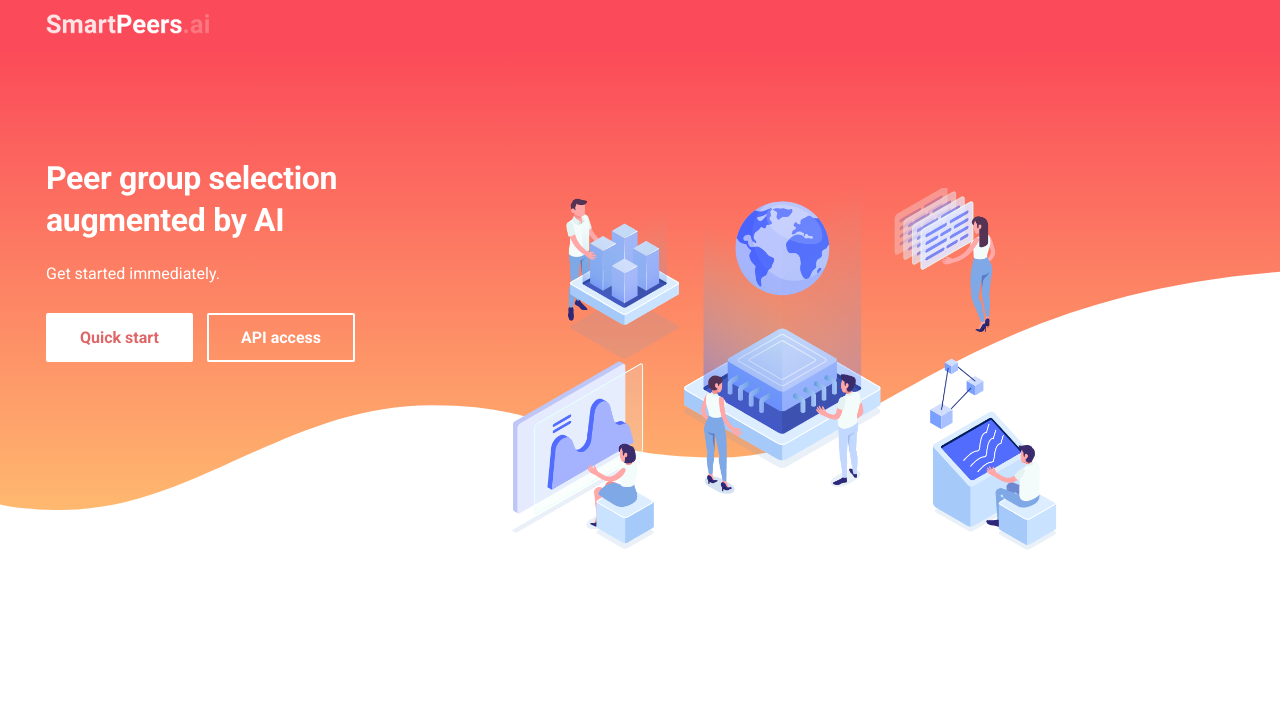
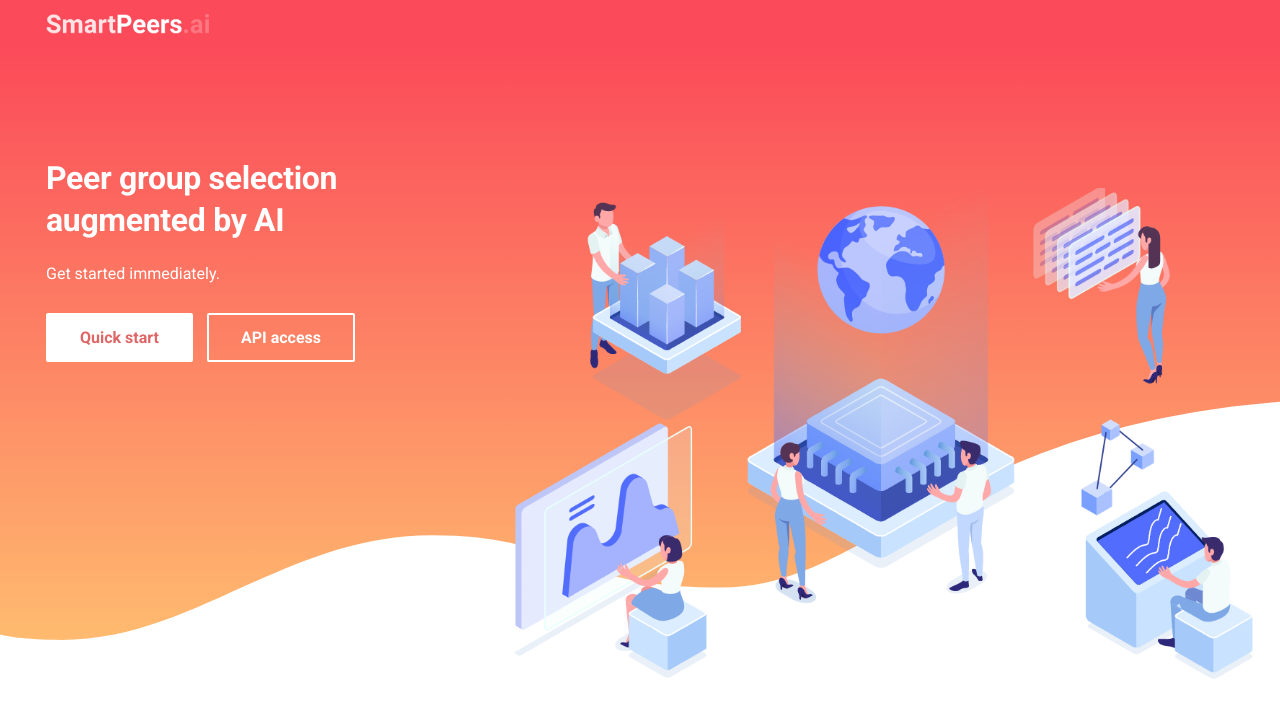
Before and after one commit to pax1a/smartpeers-web, an MkDocs documentation site: the page built from docs/index.md, in a window 1280 px wide. Shown: the top 717 px of the page. Built offline with MkDocs 1.6.1 and Material for MkDocs 9.7.7, drawn with Linux system fonts in a browser that asks for light colours.

Commit message:
Update home.html

```diff
--- a/overrides/home.html
+++ b/overrides/home.html
@@ -69,7 +69,7 @@
     .tx-hero__image {
       order: 1;
       padding-top: 5rem;
-      width: 28rem;
+      width: 38rem;
       transform: translateX(4rem);
     }
   }
```
